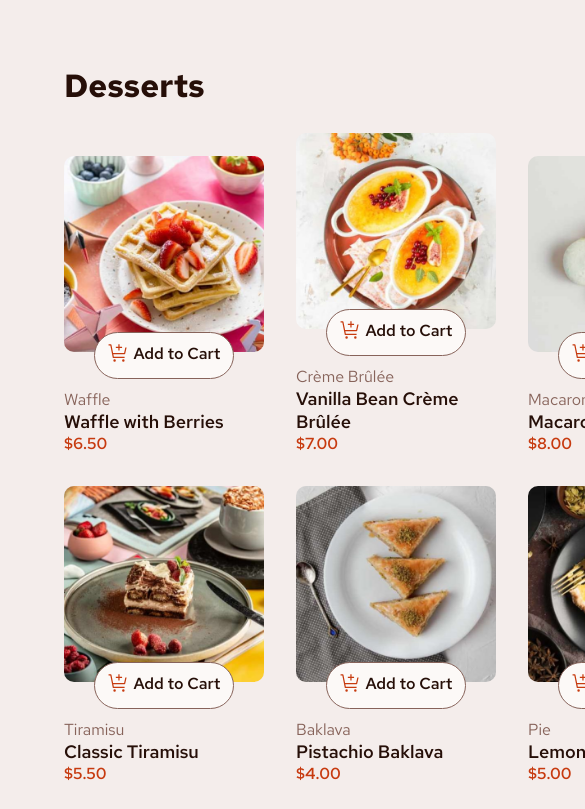
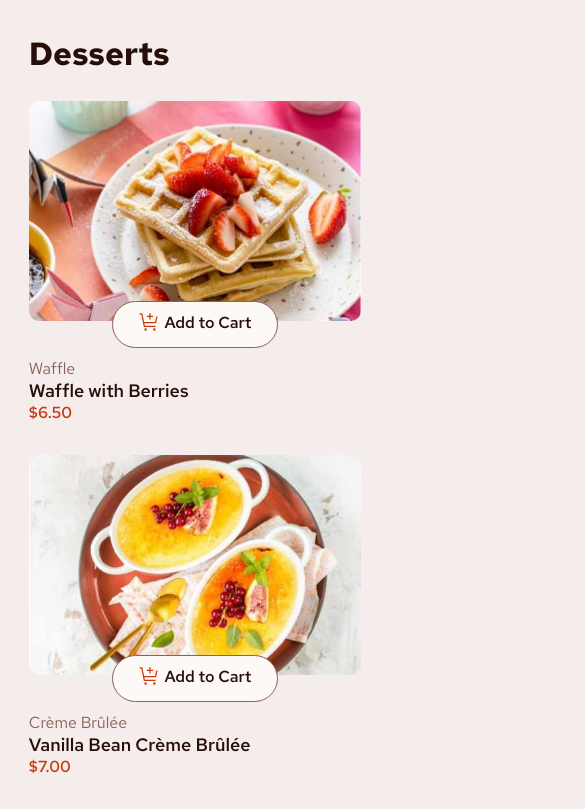
Before and after one commit to beckycode/product-list-with-card, a Vue app: page / in a window 390 px wide. Shown: the top 809 px of the page, 585 px wide, since content can reach past the window. Built offline with nearby package versions, Linux system fonts and the light colour scheme.

Commit message:
add responsive design

```diff
--- a/src/App.vue
+++ b/src/App.vue
@@ -22,5 +22,15 @@ main {
   grid-template-columns: 2fr 1fr;
   gap: 1rem;
   padding: 1rem;
+
+  @media (max-width: 920px) {
+    grid-template-columns: repeat(2, 1fr);
+  }
+
+  @media (max-width: 540px) {
+    display: flex;
+    flex-direction: column;
+    padding: 0;
+  }
 }
 </style>
--- a/src/assets/main.css
+++ b/src/assets/main.css
@@ -5,6 +5,16 @@
   margin: 0 auto;
   padding: 2rem;
   font-weight: normal;
+
+  @media (max-width: 1440px) {
+    padding: 2rem 1.8rem;
+  }
+  @media (max-width: 1024px) {
+    padding: 2rem 0;
+  }
+  @media (max-width: 920px) {
+    padding: 2rem 1.8rem;
+  }
 }
 
 .accent {
--- a/src/components/ButtonActions.vue
+++ b/src/components/ButtonActions.vue
@@ -63,6 +63,10 @@ export default {
   cursor: pointer;
   transition: all 0.3s ease;
 
+  @media (max-width: 920px) {
+    width: 50%;
+  }
+
   &:hover {
     color: var(--primary-red);
     cursor: pointer;
--- a/src/components/DessertCard.vue
+++ b/src/components/DessertCard.vue
@@ -73,7 +73,6 @@ export default {
   min-height: 180px;
   display: flex;
   flex-direction: column;
-  justify-content: flex-end;
   align-items: flex-start;
 
   &-header {
@@ -88,11 +87,23 @@ export default {
     height: 100%;
     overflow: hidden;
     border-radius: 10px;
+    @media (max-width: 1024px) {
+      max-height: 220px;
+      display: flex;
+      justify-content: center;
+      align-items: center;
+    }
 
     img {
       width: 100%;
       height: 100%;
       object-fit: cover;
+      @media (max-width: 1440px) {
+        object-fit: contain;
+      }
+      @media (max-width: 920px) {
+        object-fit: cover;
+      }
     }
   }
 
--- a/src/components/DessertsList.vue
+++ b/src/components/DessertsList.vue
@@ -33,6 +33,11 @@ export default {
     grid-template-columns: repeat(3, minmax(200px, 1fr));
     gap: 2rem;
     margin-top: 10px;
+
+    @media (max-width: 920px) {
+      display: flex;
+      flex-direction: column;
+    }
   }
 }
 </style>
--- a/src/components/ShoppingCart.vue
+++ b/src/components/ShoppingCart.vue
@@ -59,8 +59,16 @@ export default {
   padding: 25px;
   margin-top: 16px;
 
+  @media (max-width: 540px) {
+    max-width: 100%;
+  }
+
   .title {
     color: var(--primary-red);
+
+    @media (max-width: 920px) {
+      font-size: 26px;
+    }
   }
 
   .empty-cart {
@@ -98,6 +106,10 @@ export default {
 
     .price {
       font-size: 20px;
+
+      @media (max-width: 920px) {
+        font-size: 26px;
+      }
     }
   }
 }
```
